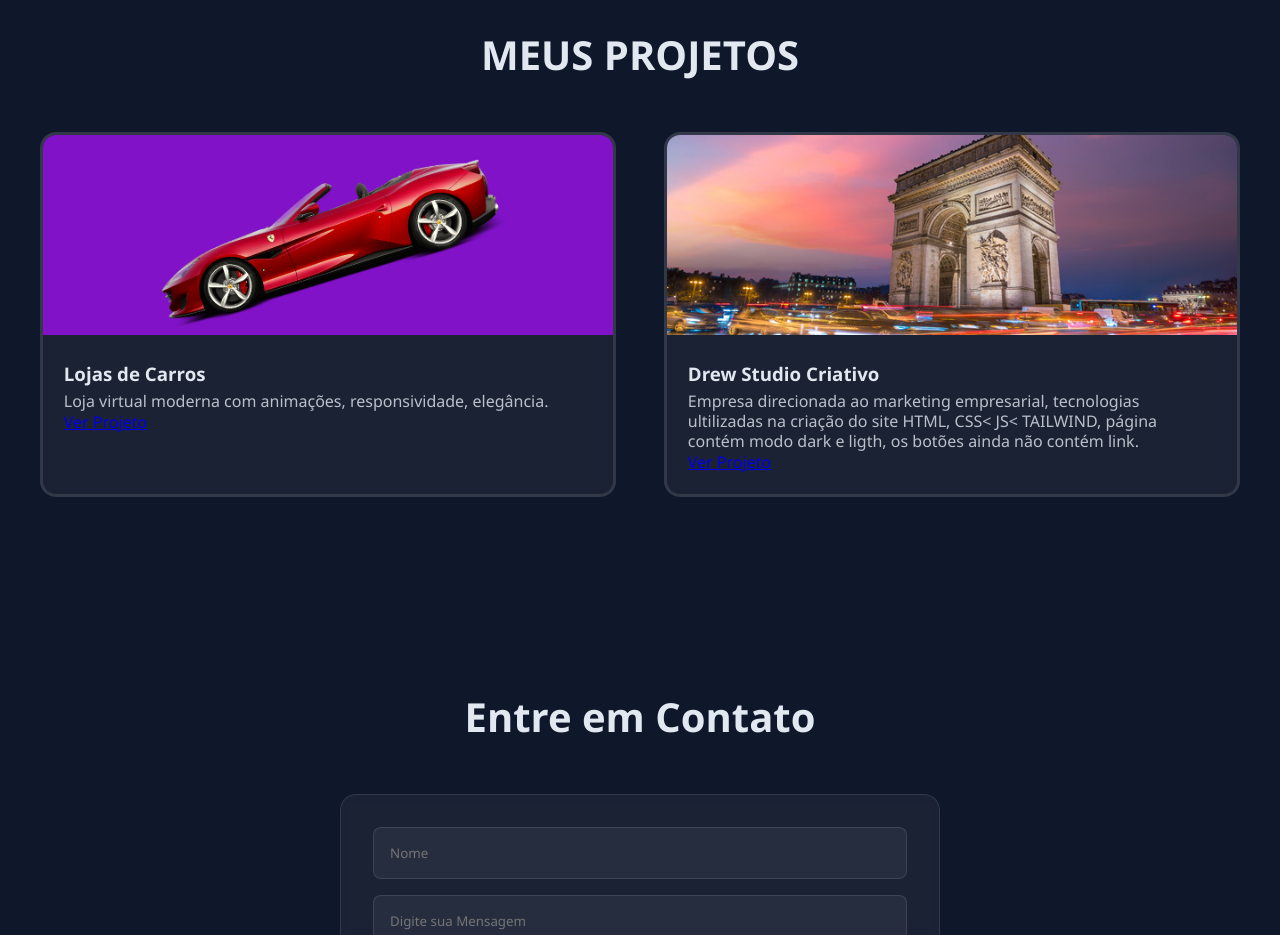
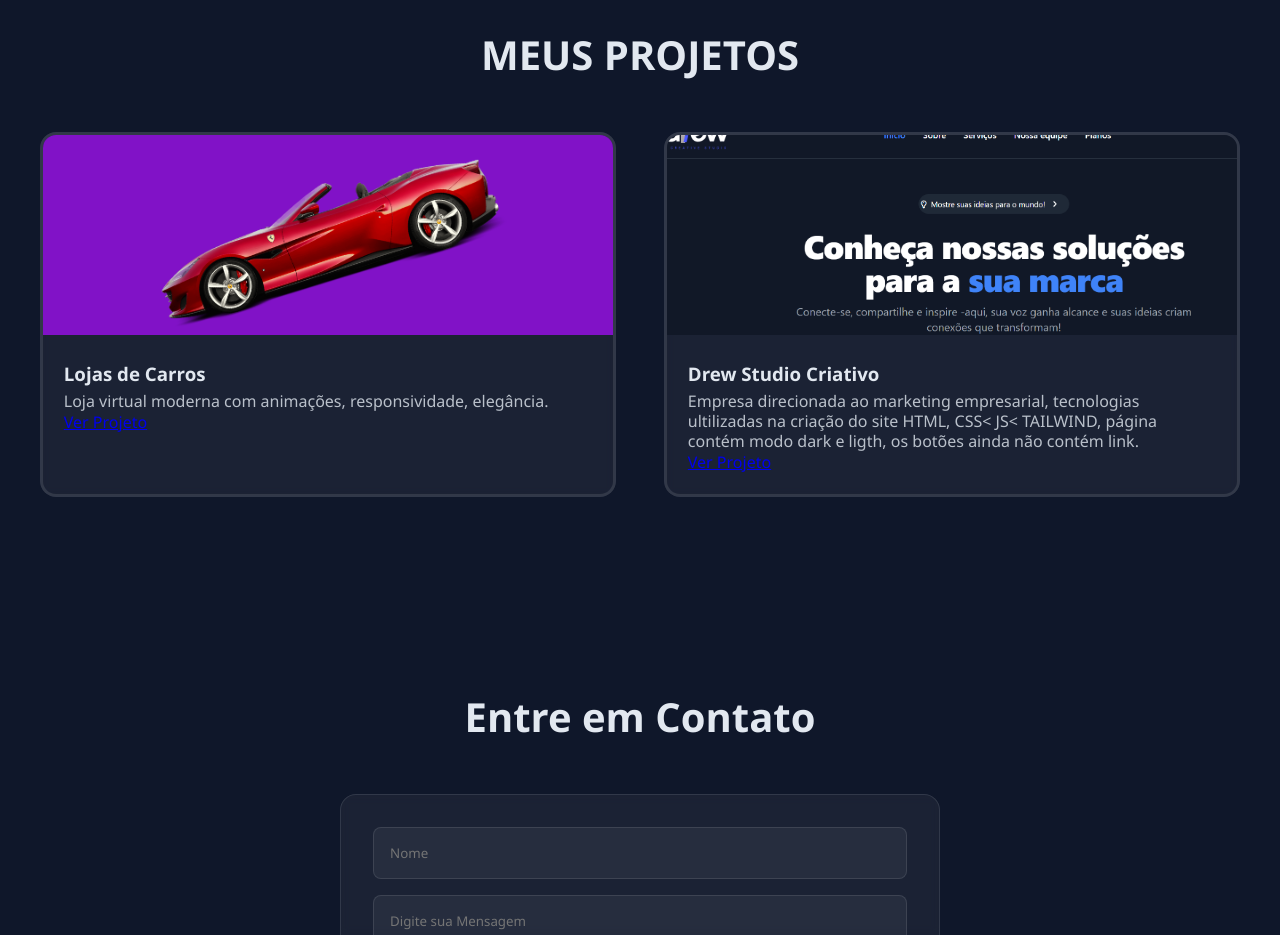
Before and after one commit to ROGBAZA/portf-lio-rogerbazan, a plain HTML site: page index.html in a window 1280 px wide. Shown: the part 1320-2255 px from the top of the page. Drawn offline with Linux system fonts and the light colour scheme.

Commit message:
alterando imagem do projeto 02 empresa de mkt

```diff
--- a/index.html
+++ b/index.html
@@ -60,7 +60,7 @@
             </div>
 
             <div class="projetos-card">
-                <img src="img/projeto2.png" alt="Projeto 02" class="projetos-imagem">
+                <img src="img/projeto 02.png" alt="Projeto 02" class="projetos-imagem">
                 <div class="caixa-textos-projetos">
                     <h3 class="infor-projetos">Drew Studio Criativo</h3>
                     <p class="paragrafo-projetos">Empresa direcionada ao marketing empresarial, tecnologias ultilizadas na criação do site HTML, CSS< JS< TAILWIND, página contém modo dark e ligth, os botões ainda não contém link.</p>
```
Also changed, not shown: img/projeto 02.png (added), img/projeto2.png (deleted).
